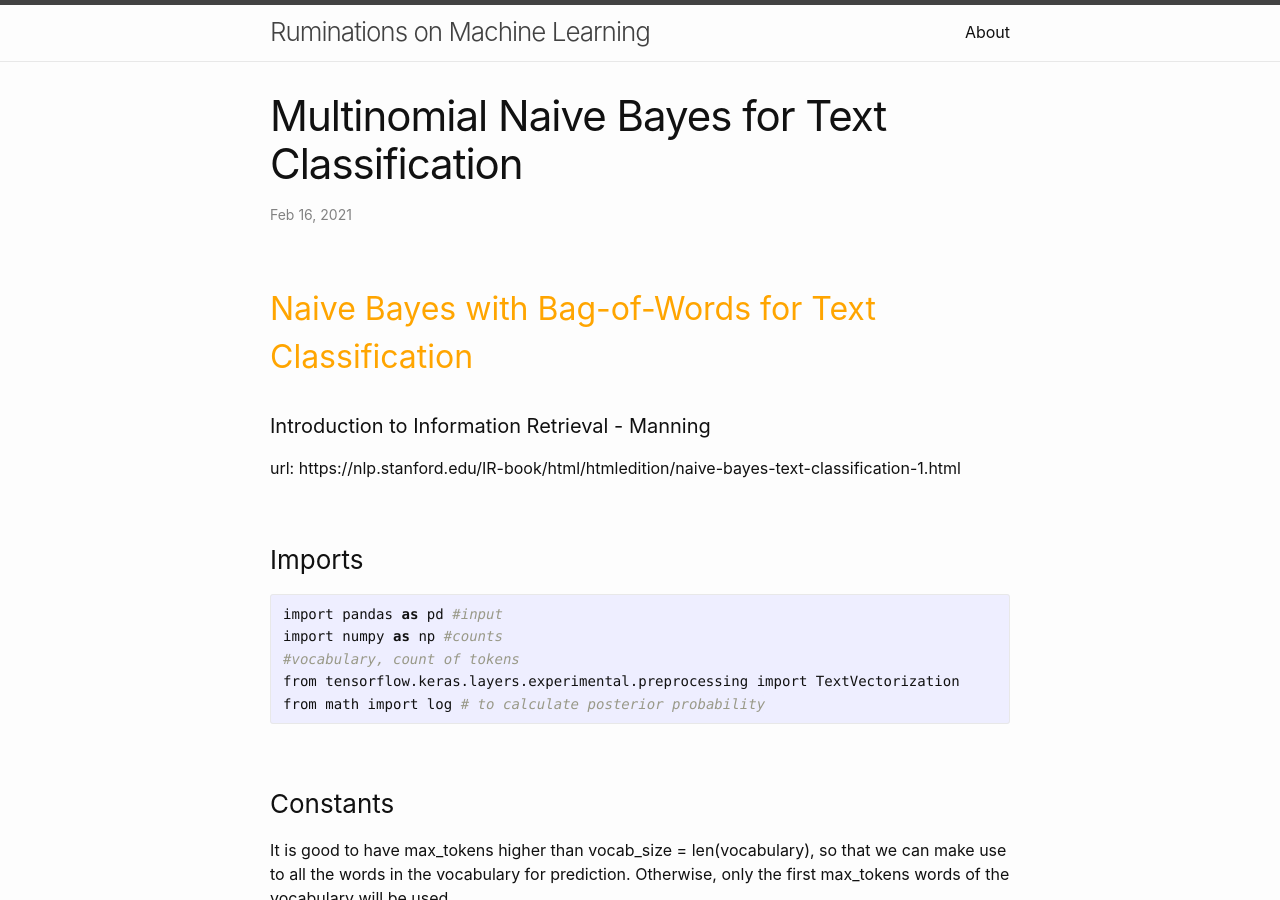
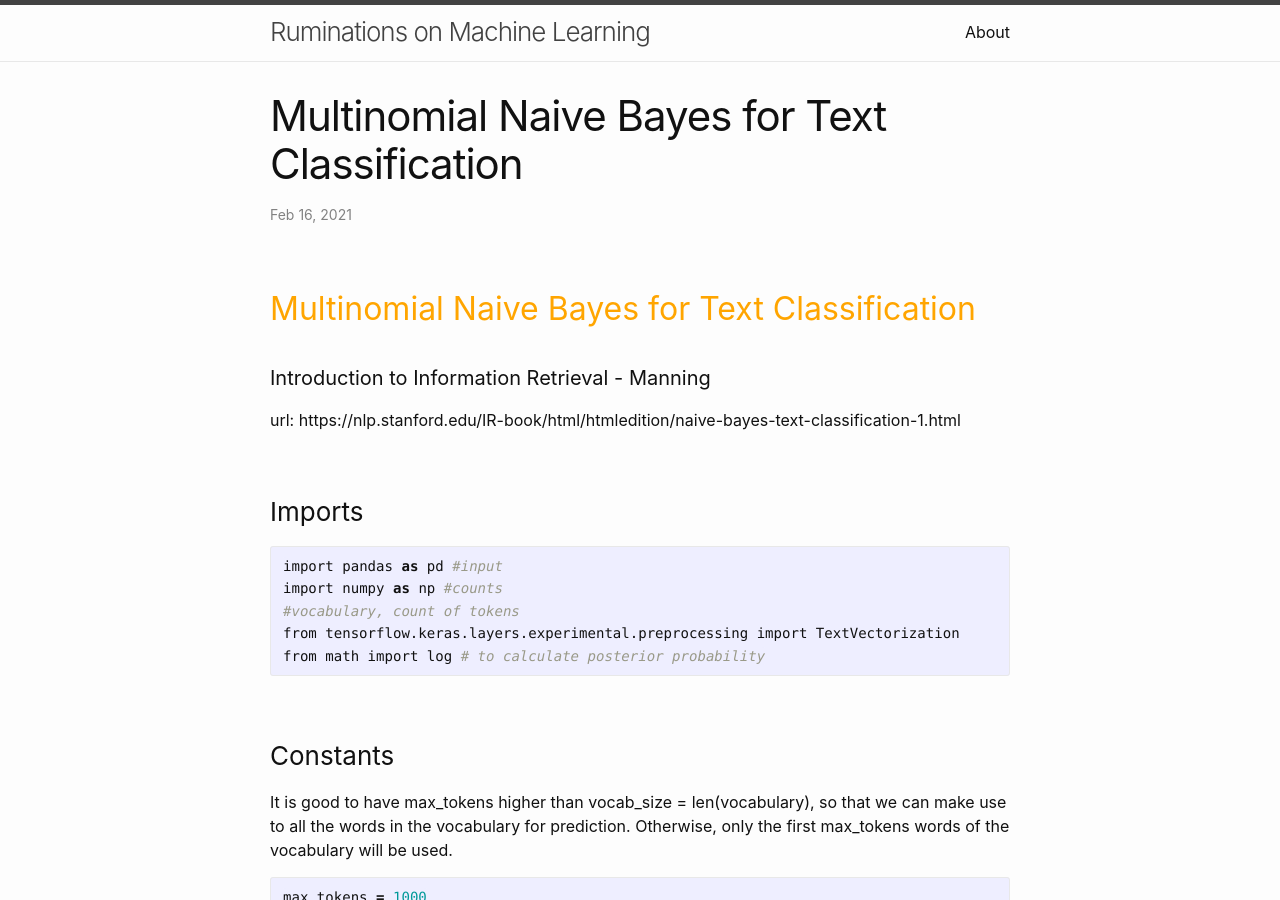
Before and after one commit to j-dhall/ml, a Jekyll site: the page built from _posts/2021-02-16-multinomial-naive-bayes-for-text-classification.md, in a window 1280 px wide and 900 px high. Built offline with Jekyll 4.4.1, drawn with Linux system fonts in a browser that asks for light colours.

Commit message:
changed heading to MultinomialNB

```diff
--- a/_posts/2021-02-16-multinomial-naive-bayes-for-text-classification.md
+++ b/_posts/2021-02-16-multinomial-naive-bayes-for-text-classification.md
@@ -6,7 +6,7 @@ categories:
 ---
 
 
-## <font color=orange>Naive Bayes with Bag-of-Words for Text Classification</font>
+## <font color=orange>Multinomial Naive Bayes for Text Classification</font>
 #### Introduction to Information Retrieval - Manning
 url: https://nlp.stanford.edu/IR-book/html/htmledition/naive-bayes-text-classification-1.html
 
```
